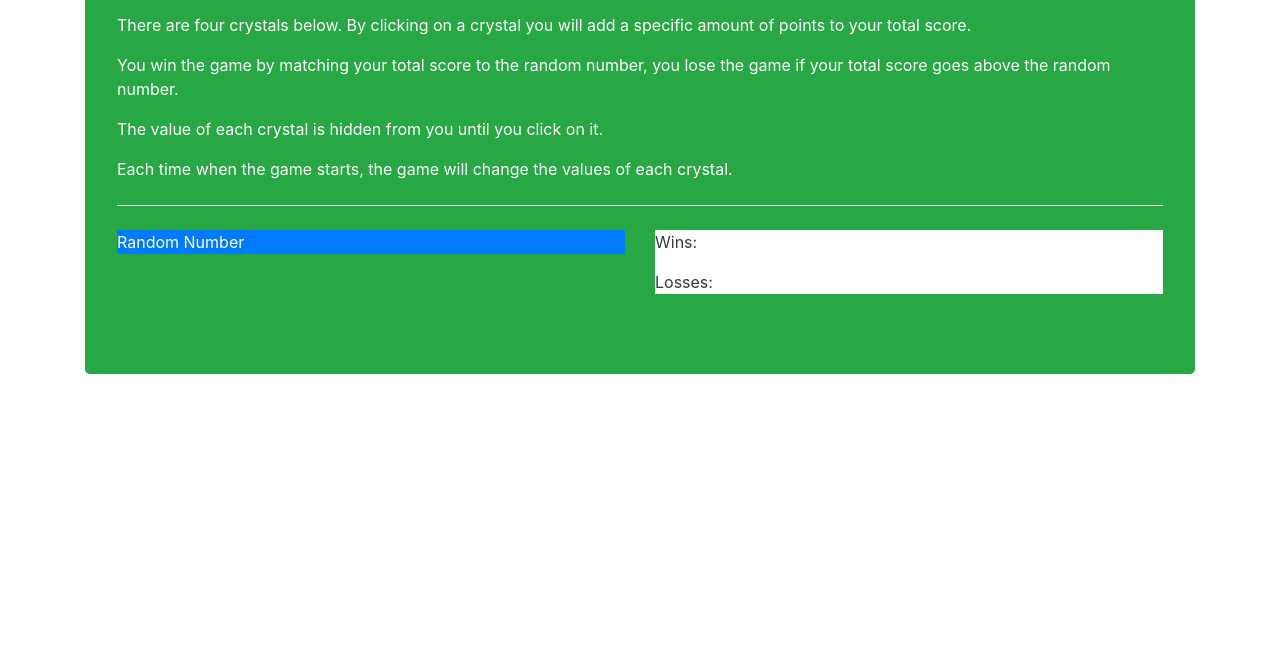
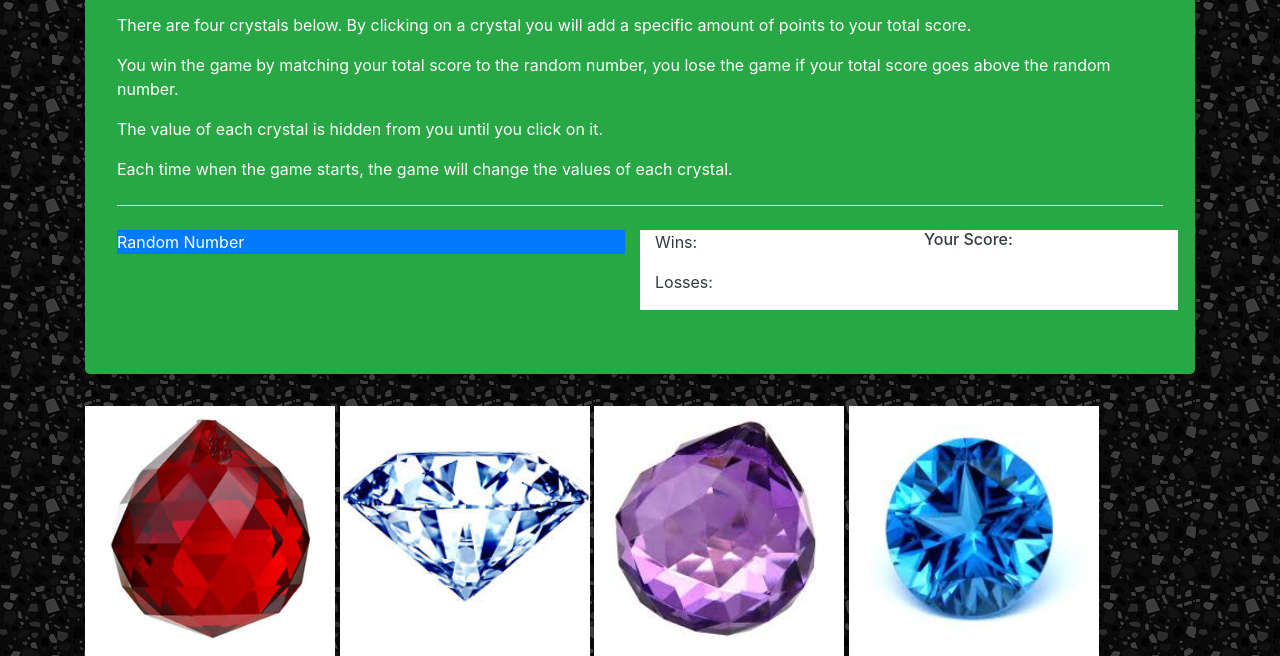
Before and after one commit to edriver4/unit-4-game, a plain HTML site: page index.html in a window 1280 px wide. Shown: the part 166-822 px from the top of the page. Before the commit the page ends 800 px from the top, so only its background shows below. Drawn offline with nearby package versions, Linux system fonts and the light colour scheme; a script that the page names is missing.

Commit message:
added images, divs, jumbotron customization, and background image

```diff
--- a/assets/css/style.css
+++ b/assets/css/style.css
@@ -0,0 +1,3 @@
+body {
+    background: url("../images/dark-grey-terrazzo.png");
+}
--- a/index.html
+++ b/index.html
@@ -31,12 +31,15 @@
 
                                 </div>
                             </div>
-                            <div class="col-md-6">
+                            <div class="col-md-3 bg-white text-dark">
                                 <!--Wins and Losses Div -->
-                                <div class="winsLosses bg-white text-dark">
+                                <div class="winsLosses">
                                     <p id="wins">Wins:</p>
                                     <p id="losses">Losses:</p>
                                 </div>
+                            </div>
+                            <div class="col-md-3 bg-white text-dark">
+                                <div id="score"><h6>Your Score:</h6></div>
                             </div>
                         </div>
 
@@ -45,6 +48,14 @@
 
             </div>
         </div>
+        <div class="row">
+            <div class="col-lg-12">
+                <img src="assets/images/red_crystal.jpg" alt="ruby" height="250px" width="250px">
+                <img src="assets/images/clear_crystal.jpg" alt="diamond" height="250px" width="250px">
+                <img src="assets/images/purple_crystal.jpg" alt="purple_crystal" height="250px" width="250px">
+                <img src="assets/images/blue_crystal.jpg" alt="blue_crystal" height="250px" width="250px">
+            </div>
+        </div>
     </div>
 </body>
 </html>
```
Also changed, not shown: assets/images/blue_crystal.jpg (added), assets/images/clear_crystal.jpg (added), assets/images/dark-grey-terrazzo.png (added), assets/images/purple_crystal.jpg (added), assets/images/red_crystal.jpg (added).
